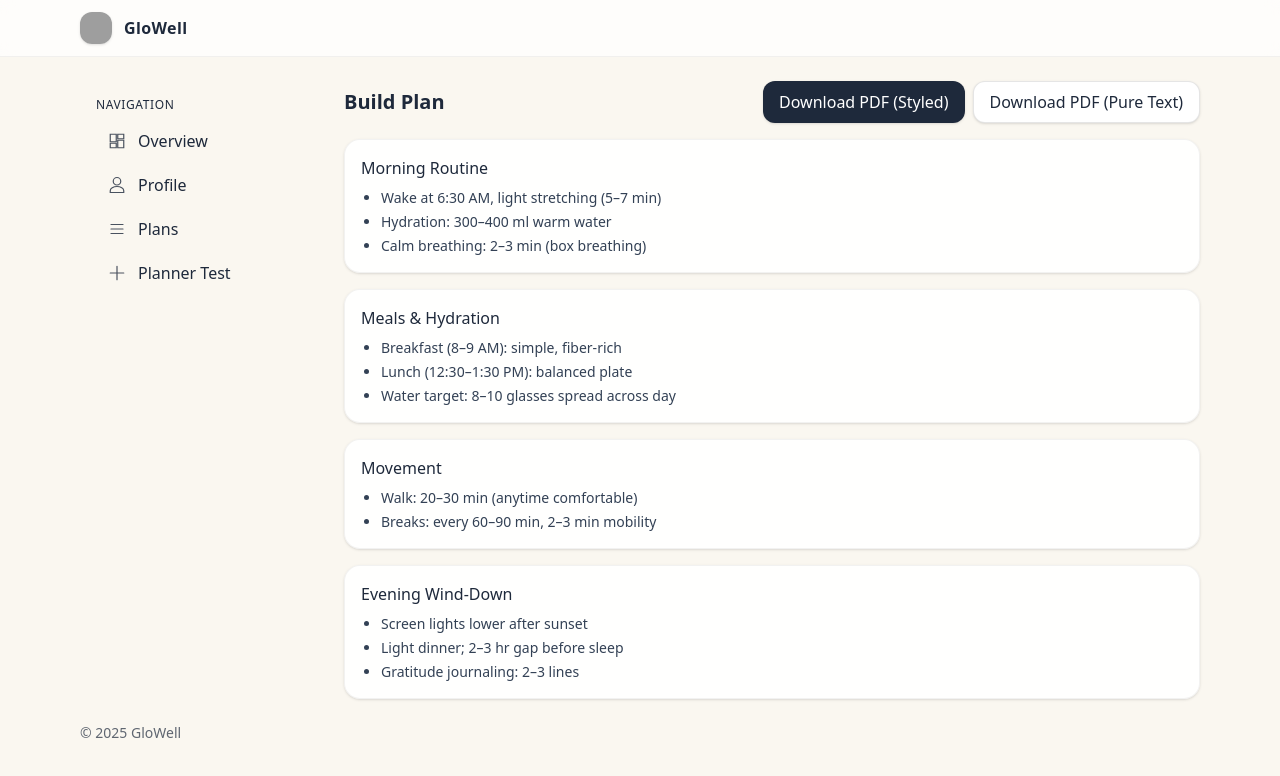
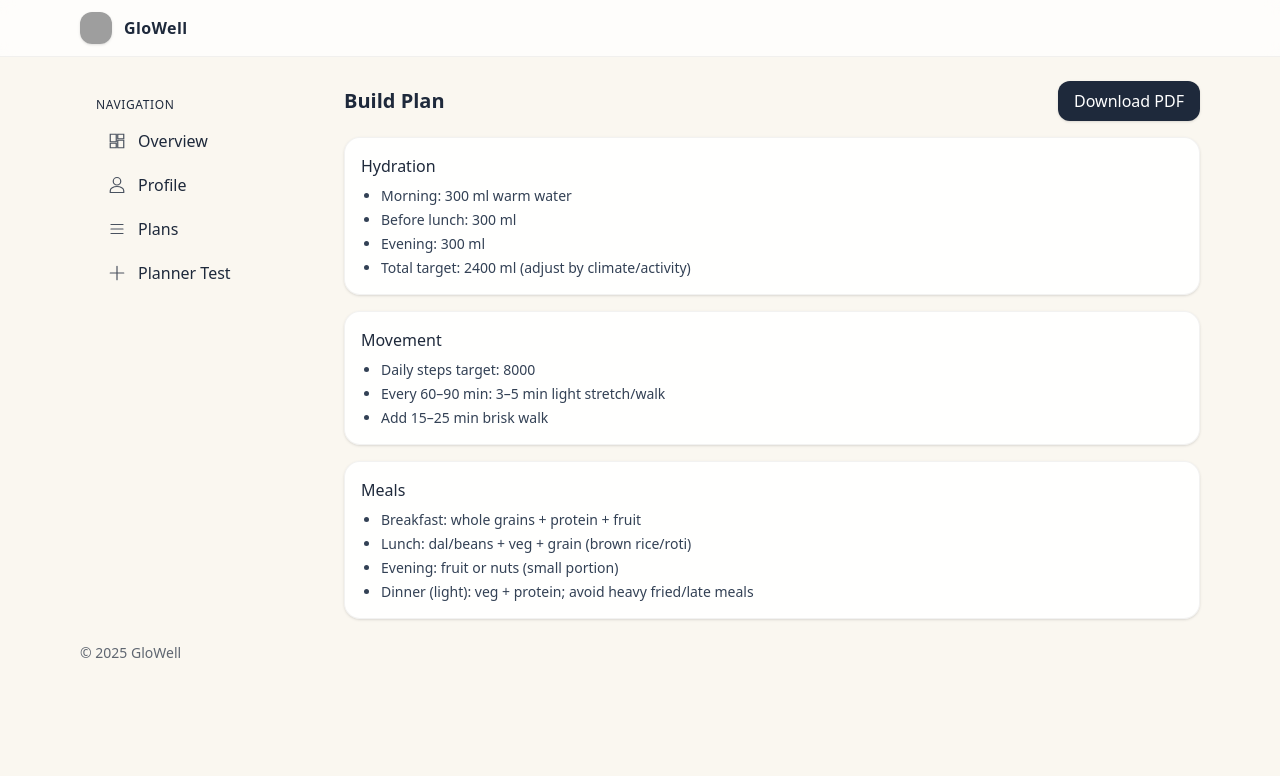
Before and after one commit to mishbyhealth/mishby-health-os, a React (Vite) app: page /health-plan in a window 1280 px wide. Shown: the top 776 px of the page. Built offline with nearby package versions, Linux system fonts and the light colour scheme; grey boxes are pictures that could not be loaded.

Commit message:
feat(pdf-classic): pure text-based Classic exporter (header, bullets, timestamp, footer)

```diff
--- a/src/pages/HealthPlan.tsx
+++ b/src/pages/HealthPlan.tsx
@@ -1,129 +1,75 @@
-import React, { useRef, useState } from "react";
-import { exportPlanPDF, exportPlanPDFPureText } from "../utils/pdfExporter";
+import React from "react";
+import { exportPlanPDFClassic } from "../utils/pdfExporter";
 
-/** HealthPlan page with two exports:
- *  - Download PDF (Styled)  -> image-perfect (no clipping)
- *  - Download PDF (Pure Text) -> selectable text
- */
+// Same content as your preferred “Classic” PDF
+const SECTIONS = [
+  {
+    title: "Hydration",
+    items: [
+      "Morning: 300 ml warm water",
+      "Before lunch: 300 ml",
+      "Evening: 300 ml",
+      "Total target: 2400 ml (adjust by climate/activity)",
+    ],
+  },
+  {
+    title: "Movement",
+    items: [
+      "Daily steps target: 8000",
+      "Every 60–90 min: 3–5 min light stretch/walk",
+      "Add 15–25 min brisk walk",
+    ],
+  },
+  {
+    title: "Meals",
+    items: [
+      "Breakfast: whole grains + protein + fruit",
+      "Lunch: dal/beans + veg + grain (brown rice/roti)",
+      "Evening: fruit or nuts (small portion)",
+      "Dinner (light): veg + protein; avoid heavy fried/late meals",
+    ],
+  },
+] as const;
+
 export default function HealthPlan() {
-  const planRef = useRef<HTMLDivElement | null>(null);
-  const [busy, setBusy] = useState<null | "styled" | "text">(null);
-
-  const doStyled = async () => {
-    if (!planRef.current) return;
-    setBusy("styled");
-    try { await exportPlanPDF(planRef.current); }
-    catch (e) { console.error(e); alert("PDF export में दिक्कत आई."); }
-    finally { setBusy(null); }
-  };
-
-  const doText = async () => {
-    if (!planRef.current) return;
-    setBusy("text");
-    try { await exportPlanPDFPureText(planRef.current); }
-    catch (e) { console.error(e); alert("Text PDF export में दिक्कत आई."); }
-    finally { setBusy(null); }
+  const handleDownload = async () => {
+    try {
+      // Generate Classic, text-based PDF (no clipping)
+      await exportPlanPDFClassic(SECTIONS.map(s => ({ title: s.title, items: [...s.items] })));
+    } catch (e) {
+      console.error(e);
+      alert("PDF export में दिक्कत आई — कृपया पुनः प्रयास करें।");
+    }
   };
 
   return (
     <section className="space-y-4">
       <div className="flex items-center justify-between">
         <h2 className="text-xl font-semibold">Build Plan</h2>
-        <div className="flex gap-2">
-          <button
-            onClick={doStyled}
-            disabled={!!busy}
-            className="px-4 py-2 rounded-xl bg-slate-800 text-white shadow disabled:opacity-60"
-          >
-            {busy === "styled" ? "Preparing…" : "Download PDF (Styled)"}
-          </button>
-          <button
-            onClick={doText}
-            disabled={!!busy}
-            className="px-4 py-2 rounded-xl bg-white border border-black/10 shadow disabled:opacity-60"
-          >
-            {busy === "text" ? "Preparing…" : "Download PDF (Pure Text)"}
-          </button>
-        </div>
+        <button
+          onClick={handleDownload}
+          className="px-4 py-2 rounded-xl bg-slate-800 text-white shadow"
+        >
+          Download PDF
+        </button>
       </div>
 
-      {/* Content wrapper */}
-      <div
-        id="plan-root"
-        ref={planRef}
-        className="grid gap-4 print:bg-white"
-        style={{ background: "transparent" }}
-      >
-        <PlanCard title="Morning Routine">
-          <ul className="list-disc ml-5 text-sm text-slate-700 space-y-1">
-            <li>Wake at 6:30 AM, light stretching (5–7 min)</li>
-            <li>Hydration: 300–400 ml warm water</li>
-            <li>Calm breathing: 2–3 min (box breathing)</li>
-          </ul>
-        </PlanCard>
-
-        <PlanCard title="Meals & Hydration">
-          <ul className="list-disc ml-5 text-sm text-slate-700 space-y-1">
-            <li>Breakfast (8–9 AM): simple, fiber-rich</li>
-            <li>Lunch (12:30–1:30 PM): balanced plate</li>
-            <li>Water target: 8–10 glasses spread across day</li>
-          </ul>
-        </PlanCard>
-
-        <PlanCard title="Movement">
-          <ul className="list-disc ml-5 text-sm text-slate-700 space-y-1">
-            <li>Walk: 20–30 min (anytime comfortable)</li>
-            <li>Breaks: every 60–90 min, 2–3 min mobility</li>
-          </ul>
-        </PlanCard>
-
-        <PlanCard title="Evening Wind-Down">
-          <ul className="list-disc ml-5 text-sm text-slate-700 space-y-1">
-            <li>Screen lights lower after sunset</li>
-            <li>Light dinner; 2–3 hr gap before sleep</li>
-            <li>Gratitude journaling: 2–3 lines</li>
-          </ul>
-        </PlanCard>
+      {/* Screen view (cards) — PDF text layout अलग से बनता है */}
+      <div className="grid gap-4">
+        {SECTIONS.map((sec) => (
+          <div
+            key={sec.title}
+            className="p-4 rounded-2xl shadow bg-white/90 border border-black/5"
+          >
+            <h3 className="font-medium mb-2">{sec.title}</h3>
+            <ul className="list-disc ml-5 text-sm text-slate-700 space-y-1">
+              {sec.items.map((it, idx) => (
+                <li key={idx}>{it}</li>
+              ))}
+            </ul>
+          </div>
+        ))}
       </div>
-
-      {/* Print + PDF-export styles */}
-      <style>{`
-        @media print {
-          body { -webkit-print-color-adjust: exact; print-color-adjust: exact; }
-          header, footer, aside { display: none !important; }
-          main { padding: 0 !important; }
-          #plan-root { background: #ffffff !important; }
-        }
-
-        /* PDF export mode: यह class हम exporter में लगाते/हटाते हैं */
-        .pdf-export {
-          font-size: 11px;
-          line-height: 1.35;
-        }
-        .pdf-export h2 { font-size: 15px; margin-bottom: 8px; }
-        .pdf-export h3 { font-size: 13px; margin-bottom: 6px; }
-        .pdf-export #plan-root { gap: 10px !important; }
-        .pdf-export .plan-card {
-          padding: 12px !important;
-          border-radius: 12px !important;
-          box-shadow: none !important;
-          border: 1px solid rgba(0,0,0,0.14) !important;
-          break-inside: avoid; page-break-inside: avoid;
-          max-width: 100% !important;
-        }
-
-        /* General cards */
-        .plan-card { width: 100%; }
-      `}</style>
     </section>
   );
 }
-
-function PlanCard({ title, children }: { title: string; children: React.ReactNode }) {
-  return (
-    <div className="plan-card p-4 rounded-2xl shadow bg-white/90 border border-black/5">
-      <h3 className="font-medium mb-2">{title}</h3>
-      {children}
-    </div>
-  );
-}
```
Also changed, not shown: src/utils/pdfExporter.ts (+115 -127 lines).
